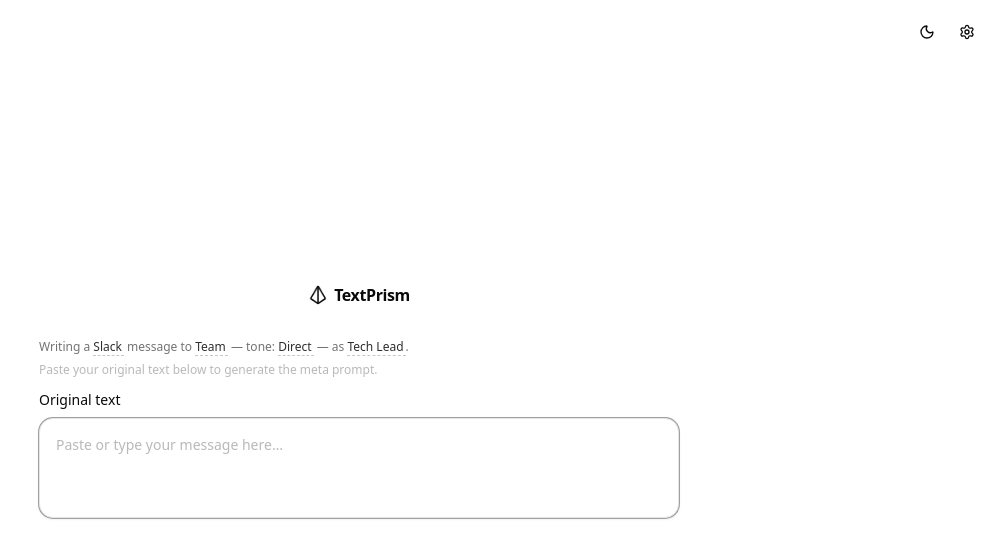
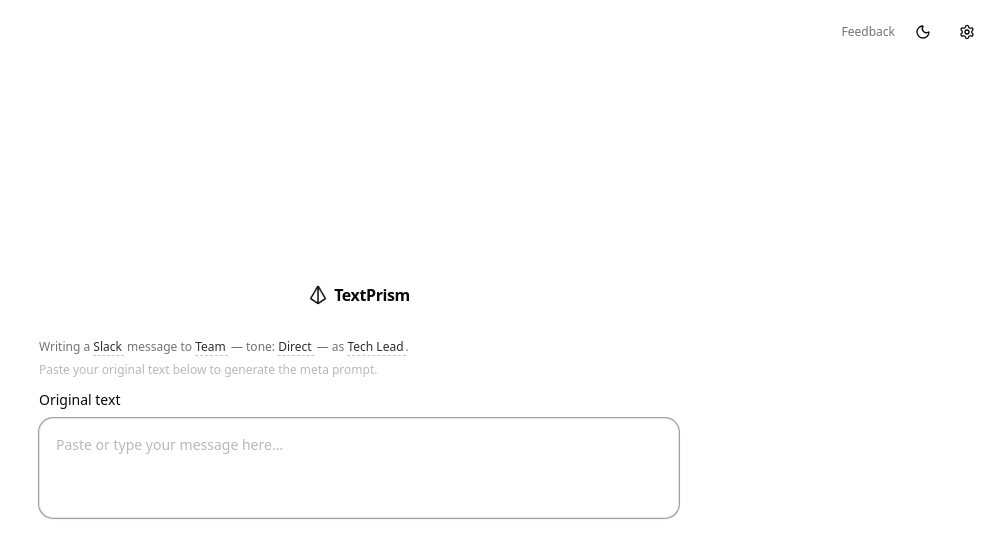
Before and after one commit to vivekimsit/textprism, a Next.js app: page / in a window 1280 px wide. Shown: the top 558 px of the page, without its empty margins (281-1280 px from the left). Built offline with nearby package versions, Linux system fonts and the light colour scheme.

Commit message:
Add feedback link to HomeContent for user suggestions. Update layout for consistency in button and feedback link alignment.

```diff
--- a/app/page.tsx
+++ b/app/page.tsx
@@ -51,6 +51,8 @@ import {
   CHANNEL_OPTIONS,
   TONE_OPTIONS,
 } from "@/lib/intent";
+
+const FEEDBACK_URL = "https://github.com/vivekimsit/textprism/discussions";
 
 function HomeContent() {
   const { setTheme, resolvedTheme } = useTheme();
@@ -358,7 +360,16 @@ function HomeContent() {
                 className="text-foreground"
                 onClick={handleReset}
               />
-              <div className="flex gap-2">
+              <div className="flex items-center gap-3">
+                <a
+                  href={FEEDBACK_URL}
+                  target="_blank"
+                  rel="noreferrer"
+                  className="text-xs text-muted-foreground hover:text-foreground transition-colors"
+                  aria-label="Leave feedback"
+                >
+                  Feedback
+                </a>
                 <Button
                   variant="ghost"
                   size="sm"
@@ -621,7 +632,16 @@ function HomeContent() {
             />
 
             {/* Theme toggle in corner */}
-            <div className="fixed top-4 right-4 flex gap-2">
+            <div className="fixed top-4 right-4 flex items-center gap-3">
+              <a
+                href={FEEDBACK_URL}
+                target="_blank"
+                rel="noreferrer"
+                className="text-xs text-muted-foreground hover:text-foreground transition-colors"
+                aria-label="Leave feedback"
+              >
+                Feedback
+              </a>
               <Button
                 variant="ghost"
                 size="sm"
```
